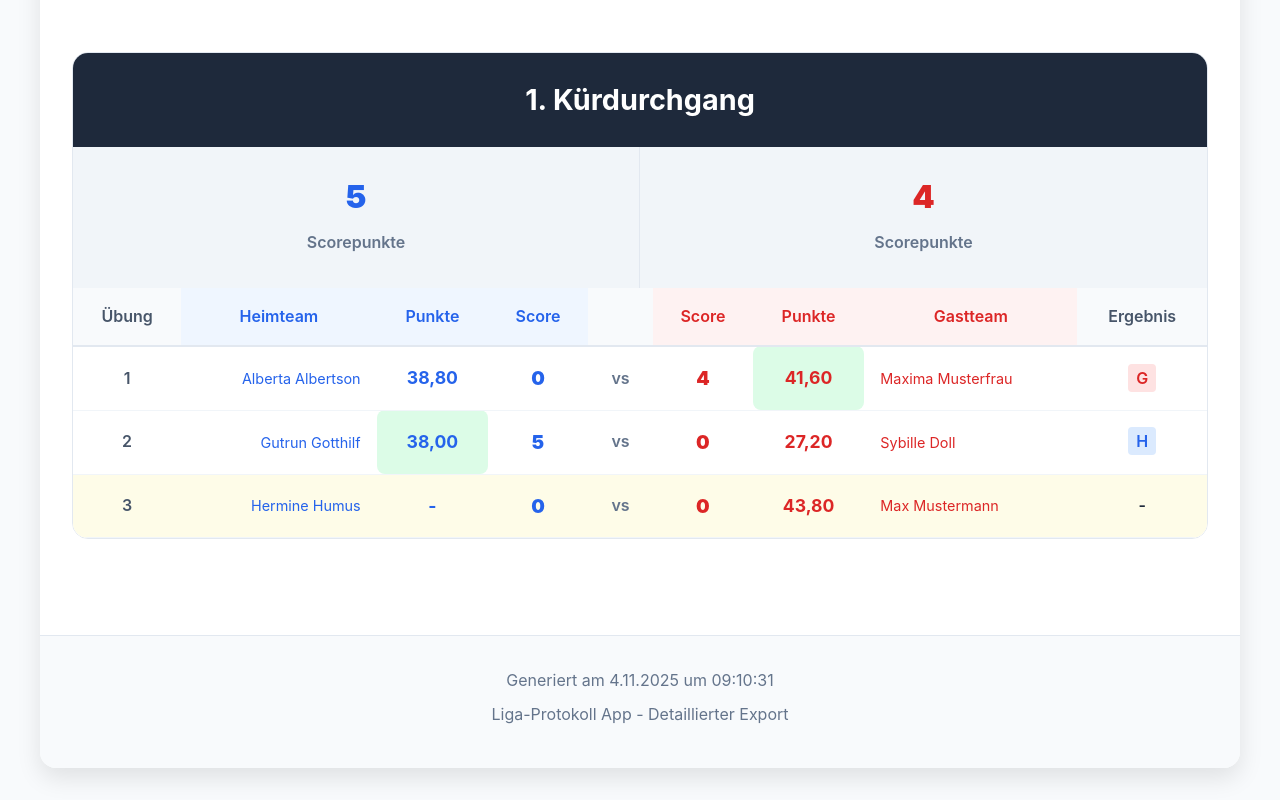
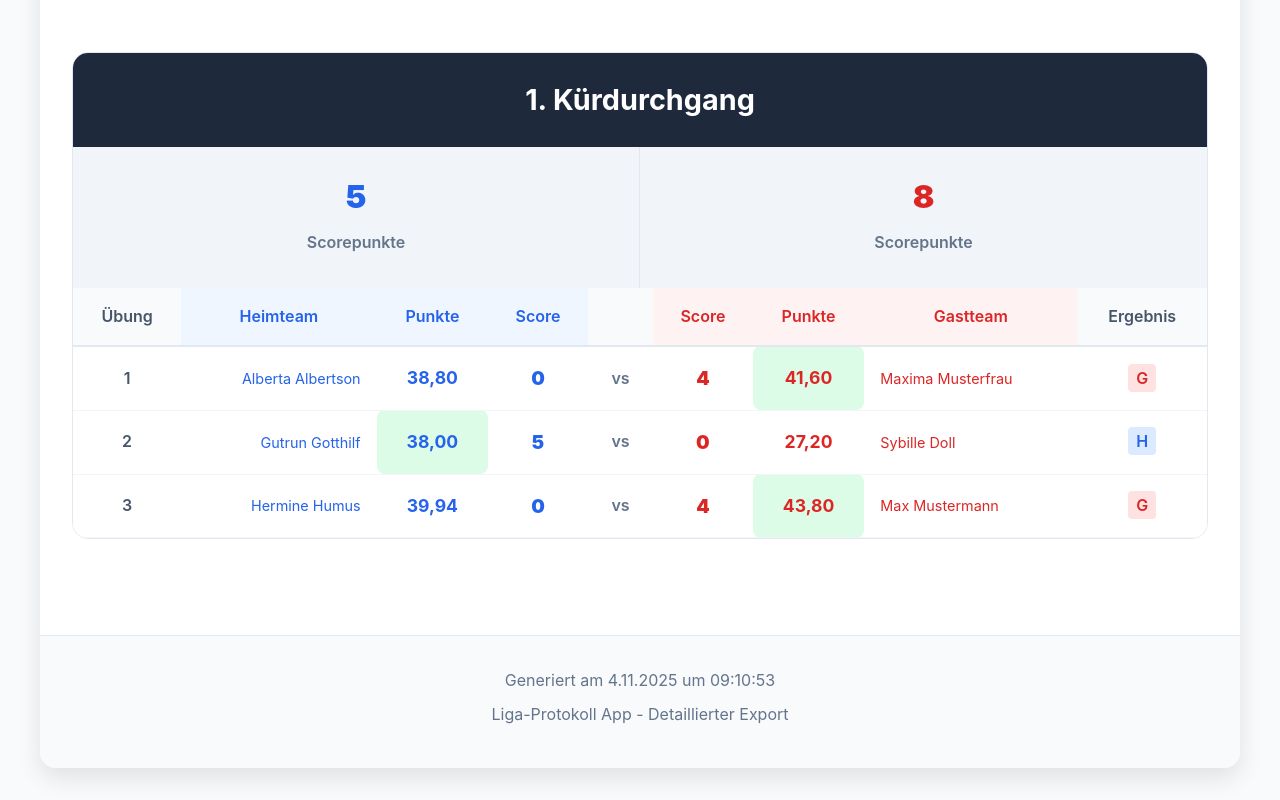
Before and after one commit to dercognus/liga-protokoll-website, a plain HTML site: page competition-1/index.html in a window 1280 px wide. Shown: the part 1889-2689 px from the top of the page. Drawn offline with Linux system fonts and the light colour scheme.

Commit message:
Update: Competition 1 - index.html

```diff
--- a/competition-1/index.html
+++ b/competition-1/index.html
@@ -36,12 +36,12 @@
                     <div class="final-score home">
                         <span class="score-value">12</span>
                         <span class="score-label">Scorepunkte</span>
-                        <span class="exercise-points">262,24 Übungspunkte</span>
+                        <span class="exercise-points">302,18 Übungspunkte</span>
                     </div>
                     <div class="final-score guest">
-                        <span class="score-value">10</span>
+                        <span class="score-value">14</span>
                         <span class="score-label">Scorepunkte</span>
-                        <span class="exercise-points">254,09 Übungspunkte</span>
+                        <span class="exercise-points">297,89 Übungspunkte</span>
                     </div>
                 </div>
             </div>
@@ -200,7 +200,7 @@
               <span class="score-label">Scorepunkte</span>
             </div>
             <div class="round-score guest">
-              <span class="score-value">4</span>
+              <span class="score-value">8</span>
               <span class="score-label">Scorepunkte</span>
             </div>
           </div>
@@ -260,23 +260,23 @@
             </td>
           </tr>
 
-          <tr class="exercise-row incomplete">
+          <tr class="exercise-row completed">
             <td class="exercise-number">3</td>
             <td class="athlete home">
               Hermine Humus
 
             </td>
-            <td class="score home ">-</td>
+            <td class="score home ">39,94</td>
             <td class="exercise-score home">0</td>
             <td class="vs">vs</td>
-            <td class="exercise-score guest">0</td>
-            <td class="score guest ">43,80</td>
+            <td class="exercise-score guest">4</td>
+            <td class="score guest winner">43,80</td>
             <td class="athlete guest">
               Max Mustermann
 
             </td>
             <td class="result">
-              -
+              <span class="win-guest">G</span>
             </td>
           </tr>
 
@@ -287,7 +287,7 @@
         </div>
 
         <div class="footer">
-            <p>Generiert am 4.11.2025 um 09:10:31</p>
+            <p>Generiert am 4.11.2025 um 09:10:53</p>
             <p>Liga-Protokoll App - Detaillierter Export</p>
         </div>
     </div>
```
